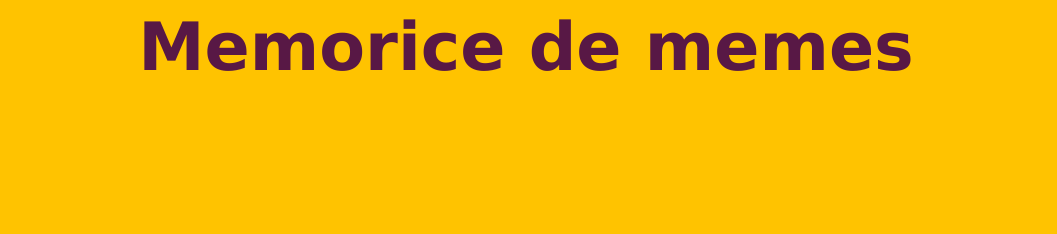
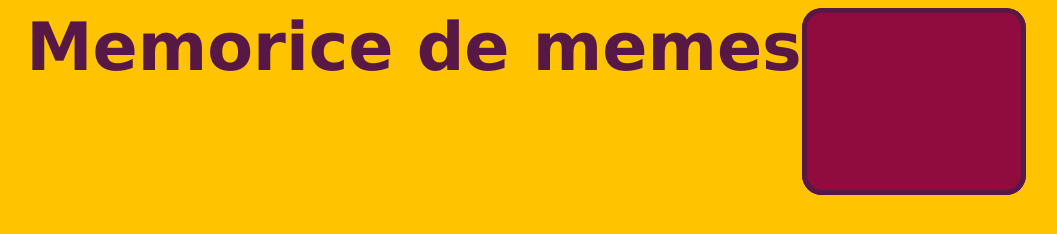
Before and after one commit to Laboratoria/SCL018-memory-match, a website: page src/index.html in a window 1280 px wide. Shown: the top 234 px of the page, without its empty margins (132-1189 px from the left). Drawn offline with Linux system fonts and the light colour scheme.

Commit message:
intentando que se junten nuestros proyectos

```diff
--- a/src/components/App.js
+++ b/src/components/App.js
@@ -15,46 +15,10 @@ console.log(pokemon);
 //
 
 const App = () => {
-
-  //1) Crear una variable que contenga las imágenes a utilizar en las tarjetas, llamandolas desde el objeto en main.js.
-
-  let imagenes = pokemon.items;
-  console.log(imagenes);
-
-  //2) Duplicar estas imágenes con la método concat() para que queden en pares.
-
-  //let totalImagenes = imagenesconcat(imagenes);
-
-  //3) Crear una función que reparta las tarjetas en un html dinámico.
-
-  let reparteTarjetas =()=> {
-
-    /*let mesa = document.getElementById("tablero").innerHTML = " ";
-
-    imagenes.forEach((elemento)=>{
-
-        let tarjeta = document.createElement("div");
-
-        tarjeta.innerHTML=
-
-        <div class="area-tarjeta">
-        <div class="tarjeta">
-        <div class="cara-trasera"> + elemento + </div>
-        <div class="cara-superior">
-        </div>
-        </div>
-        </div>
-
-        mesa.appendChild(tarjeta);
-
-    });
-}*/
-
-
   const el = document.createElement('div');
 
   el.className = 'App';
-  el.textContent = 'Hola mundo!';
+  el.textContent = '';
 
   return el;
 };
--- a/src/style.css
+++ b/src/style.css
@@ -1,5 +1,6 @@
 body {
     background-color: #ffc300;
+    text-align: center;
 }
 .contenedor-index {
   width: 1300px;/*ancho de un elemento*/
@@ -19,3 +20,58 @@ body {
     position: relative;
 
 }
+:root {
+  --w: calc(70vw / 4);/*ancho */
+  --h: calc(70vh / 3);/*alto */
+}
+
+* {/*para todos los elementos */
+  transition: all 0.5s;
+}
+
+div {
+  display: inline-block;
+}
+
+.area-tarjeta,
+.tarjeta,
+.cara-trasera,
+.cara-superior {
+  cursor: pointer;
+  width: var(--w);/*ancho*/
+  min-width: 100px;/*ancho minimo*/
+  height: var(--h);/*largo*/
+  border-radius: 20px;
+}
+
+.tarjeta {
+  position: relative;
+  transform-style: preserve-3d;/*para ver ambos lados*/
+  animation: iniciar 5s;
+}
+
+.cara-superior, .cara-trasera {
+  position: absolute;
+  backface-visibility: hidden;
+  box-shadow: inset 0 0 0 5px #581845;/*borde de tarjeta */
+  display: flex;
+}
+.area-tarjeta:hover .tarjeta{
+  transform: rotateY(180deg);
+}
+.cara-trasera {
+  background-color: white;
+  transform: rotateY(180deg);
+}
+
+.cara-superior {
+  background: #900c3f;
+}
+@keyframes inicio {
+  20%,90%{/*gira la cara*/
+      transform: rotateY(180deg);
+  }
+  0%,100%{/*rota la cara*/
+    transform: rotateY(0deg);
+  }
+}
```
Also changed, not shown: src/data/memes/memes.js (deleted, +0 -11 lines), src/data/simpson/simpson.js (added, +12 -0 lines), src/data/simpson/simpson.json (renamed from src/data/memes/memes.json).
